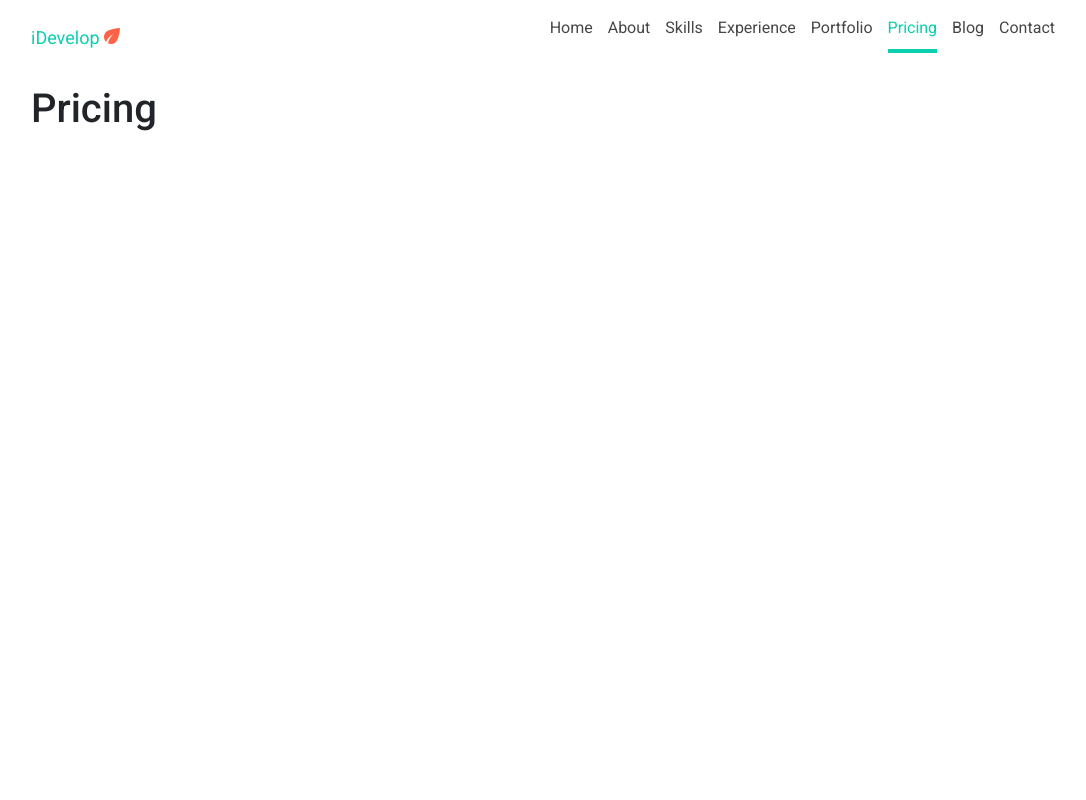
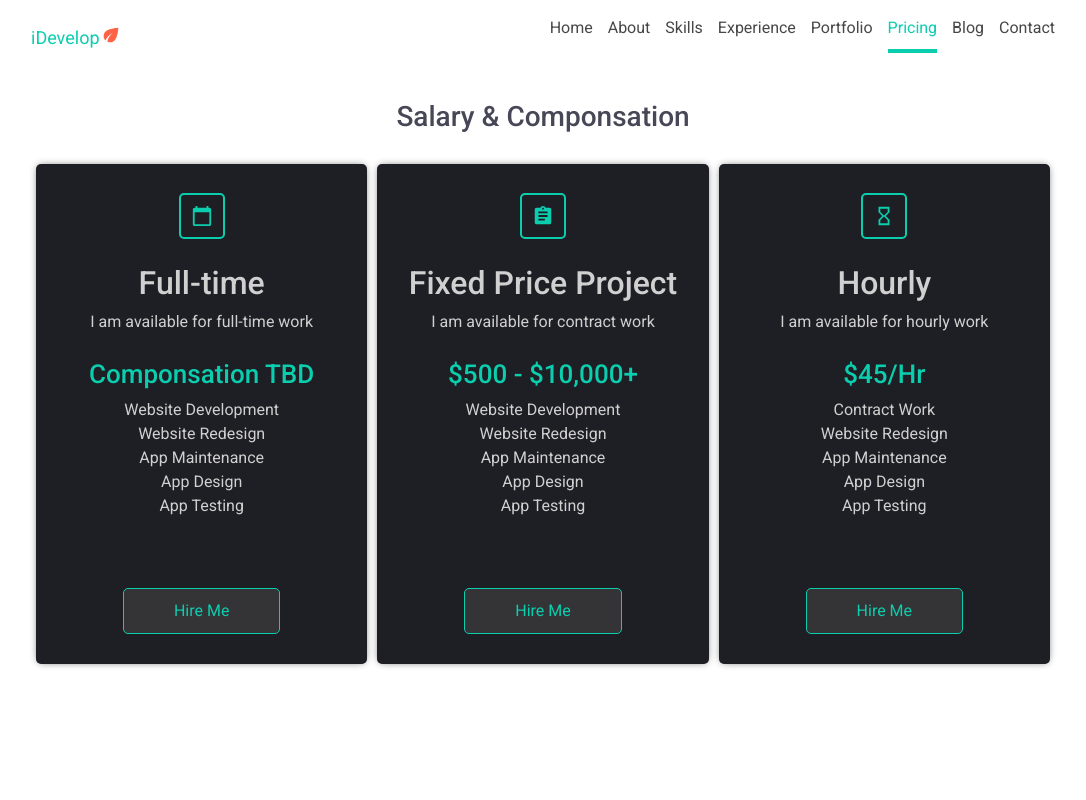
Before and after one commit to amarbessedik/portfolio-resume-v1, a React (Create React App) app: page /pricing in a window 1280 px wide. Shown: the top 800 px of the page, without its empty margins (97-1183 px from the left). Built offline with nearby package versions, Linux system fonts and the light colour scheme.

Commit message:
Pricing page added

```diff
--- a/src/App.css
+++ b/src/App.css
@@ -6,6 +6,10 @@
 .app__wrapper {
   width: 80vw;
   margin: 10px auto;
+}
+
+.MuiSvgIcon-root{
+  font-size: 22px!important;
 }
 
 @media screen and (max-width: 900px) {
--- a/src/pages/About/About.js
+++ b/src/pages/About/About.js
@@ -6,7 +6,12 @@ import GetAppIcon from "@material-ui/icons/GetApp";
 import web_programming from "../../images/web_programming.jpg";
 import freelancing from "../../images/freelancing.jpg";
 import consulting from "../../images/consulting.jpg";
+import ambition from "../../images/ambition.jpg";
 import WorkCard from "./WorkCard";
+import CodeIcon from "@material-ui/icons/Code";
+import WorkIcon from "@material-ui/icons/Work";
+import HomeWorkIcon from "@material-ui/icons/HomeWork";
+import FlagIcon from "@material-ui/icons/Flag";
 
 const About = () => {
   return (
@@ -27,13 +32,13 @@ const About = () => {
           <ul>
             {tags.map(({ name, color }, index) => {
               return (
-                <li>
+                <li key={index}>
                   <span>
                     <button
                       style={{
                         background: `#fff`,
-                        color: '#777',
-                        border: `1px solid #999`,
+                        color: "#5c6063",
+                        border: `1px solid #5c6063`,
                         // boxShadow: `0 0 12px -4px ${color}`,
                       }}
                       className={styles.tag__btn}
@@ -59,9 +64,34 @@ const About = () => {
       <div className={styles.what__I__do}>
         <h3>What I do</h3>
         <div className={styles.work__cards__wrapper}>
-          <WorkCard title='Web Development' image={web_programming} caption={'lorem'}/>
-          <WorkCard title='Freelancing' image={freelancing} caption={'lorem'}/>
-          <WorkCard title='Consulting' image={consulting} caption={'lorem'}/>
+          <WorkCard
+            title="Web Programming"
+            image={web_programming}
+            caption={"lorem"}
+            borderTopColor="#02B3E4"
+            icon={<CodeIcon />}
+          />
+          <WorkCard
+            title="Freelancing"
+            image={freelancing}
+            caption={"lorem"}
+            borderTopColor="#FFAE0C"
+            icon={<WorkIcon />}
+          />
+          <WorkCard
+            title="Contract Work"
+            image={consulting}
+            caption={"lorem"}
+            borderTopColor="#9F4CDF"
+            icon={<HomeWorkIcon />}
+          />
+          <WorkCard
+            title="Ambition"
+            image={ambition}
+            caption={"lorem"}
+            borderTopColor="#51ECD2"
+            icon={<FlagIcon />}
+          />
         </div>
       </div>
     </div>
--- a/src/pages/About/About.module.css
+++ b/src/pages/About/About.module.css
@@ -3,7 +3,7 @@
   display: flex;
   flex-direction: column;
 }
-.about__page{
+.about__page {
   display: flex;
 }
 
@@ -14,8 +14,9 @@
 
 .about__me {
   flex: 3;
-  padding-top: 10%;
-  padding-left: 10%;
+  padding-top: 5%;
+  padding-left: 8%;
+  color: #5c6063;
 }
 
 .about__me > *:not(:last-child) {
@@ -47,9 +48,8 @@
   color: #fff;
   border-radius: 15px;
   border: none;
-  /* box-shadow: 0 0 8px -4px #333; */
   font-size: 12px;
-  cursor: context-menu!important;
+  cursor: context-menu !important;
 }
 
 .tag__btn:focus {
@@ -58,36 +58,35 @@
 
 .download__btn {
   margin: 50px auto !important;
-  padding: 5px 30px!important;
-  background: #51ecd2!important;
-  color: #242424!important;
-  border-radius: 25px!important;
-  box-shadow: none!important;
+  padding: 5px 30px !important;
+  background: #51ecd2 !important;
+  color: #242424 !important;
+  border-radius: 25px !important;
+  box-shadow: none !important;
 }
-.download__btn:hover{
-  /* box-shadow: 0 0 8px -3px #000!important; */
-  background: #a3f1e4!important;
+.download__btn:hover {
+  background: #a3f1e4 !important;
 }
 
 /* what I do section */
-.what__I__do{
-  /* border: 1px solid red; */
+.what__I__do {
   display: flex;
   flex-direction: column;
   justify-content: center;
   align-items: center;
 }
-.work__cards__wrapper{
-  /* border: 1px solid blue; */
+.work__cards__wrapper {
   width: 100%;
   display: flex;
   justify-content: space-between;
-  align-items: center;
+  /* align-items: center; */
   flex-wrap: wrap;
+  min-height: 180px;
 }
 
-.what__I__do h3{
-  margin: 30px auto;
+.what__I__do h3 {
+  margin: 10px auto 20px;
+  color: #5c6063;
 }
 
 /* Media Queries */
@@ -99,7 +98,7 @@
   .about__me {
     padding-left: 0;
   }
-  .about__image__wrapper{
+  .about__image__wrapper {
     height: 16rem;
   }
   .about__me {
--- a/src/pages/About/WorkCard.js
+++ b/src/pages/About/WorkCard.js
@@ -1,16 +1,58 @@
-import React from 'react';
+import React, { useState } from 'react';
 import styles from './WorkCard.module.css';
+import UnfoldMoreIcon from "@material-ui/icons/UnfoldMore";
+import CloseIcon from "@material-ui/icons/Close";
 
-const WorkCard = ({title, image, caption}) => {
+const WorkCard = ({title, image, caption, borderTopColor, icon}) => {
+    const [expand, setExpand] = useState(false);
+    const style = {
+      color: borderTopColor,
+    }
+
+    const handleClick = () =>{
+      setExpand(!expand);
+    }
+
     return (
-      <div className={styles.work__card}>
-        <h5>{title}</h5>
-        <div className={styles.work__card__image}>
-          <img src={image} alt="" />
+      <div
+        style={{ borderTop: `3px solid ${borderTopColor}` }}
+        className={styles.work__card}
+      >
+        <div
+          style={{
+            display: expand ? "none" : "flex",
+            flexDirection: "column",
+            justifyContent: "center",
+            alignItems: "center",
+          }}
+        >
+          <div style={style} className={styles.card__icon}>
+            {icon}
+          </div>
+          <h5 style={style}>{title}</h5>
+          <div className={styles.work__card__image}>
+            <img src={image} alt="" />
+            <div className={styles.image__overlay}></div>
+          </div>
         </div>
-        <p>
-          {caption}
-        </p>
+        <div className={styles.card__caption__container}>
+          <div
+            onClick={handleClick}
+            className={styles.expand__btn__container}
+          >
+            {!expand ? (
+              <UnfoldMoreIcon className={styles.unfold__more__icon} />
+            ) : (
+              <CloseIcon className={styles.unfold__less__icon} />
+            )}
+          </div>
+          <div
+            style={{ display: expand ? "block" : "none" }}
+            className={styles.card__caption__text}
+          >
+            <p>{caption}</p>
+          </div>
+        </div>
       </div>
     );
 }
--- a/src/pages/Experience/education.js
+++ b/src/pages/Experience/education.js
@@ -2,14 +2,14 @@
 export default [
   {
     degree: "MS. in Computer Science",
-    institution: "Westchester University Of Penssylvania",
+    institution: "West Chester University Of Penssylvania",
     url: "https://www.wcupa.edu/",
     year: "2016-2018",
     description: "A great opportunity to Study computer science at wcupa. I had great exposure to a variety of subjects and industries.",
   },
   {
     degree: "Graduate Certificate in Web Technology",
-    institution: "Westchester University Of Penssylvania",
+    institution: "West Chester University Of Penssylvania",
     url: "https://www.wcupa.edu/",
     year: "2014-2016",
     description: "A great opportunity to Study web technology at wcupa. All the credetials were transferable to a Master's program in computer science.",
--- /dev/null
+++ b/src/pages/Pricing/PriceTag.js
@@ -0,0 +1,28 @@
+import React from "react";
+import styles from "./PriceTag.module.css";
+import { Link } from 'react-router-dom';
+
+const PriceTag = ({ title, workType, price, icon, options }) => {
+  return (
+    <div className={styles.price__tag}>
+      <div style={{ color: "#0BCEAF" }} className={styles.price__tag__icon}>
+        {icon}
+      </div>
+      <h2>{title}</h2>
+      <p>I am available for {workType}</p>
+      <h4>{price}</h4>
+      <ul>
+        {options.map((option, index) => {
+          return <li key={index}>{option}</li>;
+        })}
+      </ul>
+      <div className={styles.hire__me__btn__container}>
+          <Link className={styles.hire__me__btn} to='/'>
+              Hire Me
+          </Link>
+      </div>
+    </div>
+  );
+};
+
+export default PriceTag;
--- /dev/null
+++ b/src/pages/Pricing/PriceTag.module.css
@@ -0,0 +1,64 @@
+.price__tag{
+    box-shadow: 0 0 8px -3px#1E1E25;
+    height: 500px;
+    background: #1E1E25;
+    color: rgb(209, 208, 208);
+    display: flex;
+    flex-direction: column;
+    justify-content: center;
+    align-items: center;
+    width: 32%;
+    flex: 1;
+    padding: 25px 0;
+    border-radius: 5px;
+    min-width: 300px;
+    margin: 5px;
+}
+
+.price__tag__icon >*{
+    box-sizing: content-box;
+    font-size: 36px!important;
+    padding: 10px;
+    margin-bottom: 25px;
+    border: 2px solid #0BCEAF;
+    border-radius: 5px;
+}
+
+.price__tag ul{
+    list-style: none;
+    text-align: center;
+}
+.price__tag h4{
+    color: #0BCEAF;
+    font-size: 26px;
+}
+.price__tag p{
+    font-size: 1rem;
+    margin-bottom: 25px;
+}
+.hire__me__btn__container{
+    height: 100px;
+    display: flex;
+    align-items: flex-end;
+}
+.hire__me__btn{
+    border: 1px solid #0BCEAF;
+    padding: 10px 50px;
+    border-radius: 5px;
+    color: #0BCEAF;
+    height: fit-content;
+    background: #343436;
+    transition: .5s ease background;
+}
+.hire__me__btn:hover{
+  text-decoration: none;
+  color: #fff;
+  background: #0BCEAF;
+  border: 1px solid;
+}
+
+@media only screen and (max-width: 1000px){
+    .price__tag{
+          width: 40%;
+    }
+}
--- a/src/pages/Pricing/Pricing.js
+++ b/src/pages/Pricing/Pricing.js
@@ -1,10 +1,37 @@
 import React from "react";
+import PriceTag from "./PriceTag";
 import styles from "./Pricing.module.css";
+import CalendarTodayIcon from "@material-ui/icons/CalendarToday";
+import HourglassEmptyIcon from "@material-ui/icons/HourglassEmpty";
+import AssignmentIcon from "@material-ui/icons/Assignment";
 
 const Pricing = () => {
   return (
     <div className={styles.pricing__page}>
-      <h1>Pricing</h1>
+      <h3>Salary &amp; Componsation</h3>
+      <div className={styles.price__tags__container}>
+        <PriceTag
+          title="Full-time"
+          workType="full-time work"
+          price="Componsation TBD"
+          options={["Website Development", "Website Redesign", "App Maintenance", "App Design", "App Testing"]}
+          icon={<CalendarTodayIcon />}
+        />
+        <PriceTag
+          title="Fixed Price Project"
+          workType="contract work"
+          price="$500 - $10,000+"
+          options={["Website Development", "Website Redesign", "App Maintenance", "App Design", "App Testing"]}
+          icon={<AssignmentIcon />}
+        />
+        <PriceTag
+          title="Hourly"
+          workType="hourly work"
+          price="$45/Hr"
+          options={["Contract Work", "Website Redesign", "App Maintenance", "App Design", "App Testing"]}
+          icon={<HourglassEmptyIcon />}
+        />
+      </div>
     </div>
   );
 };
--- a/src/pages/Pricing/Pricing.module.css
+++ b/src/pages/Pricing/Pricing.module.css
@@ -1,3 +1,24 @@
 .pricing__page {
-  height: calc(100vh - 75px);
+  min-height: calc(100vh - 75px);
 }
+.pricing__page h3{
+  text-align: center;
+  margin: 25px auto;
+  color: #474757;
+}
+.price__tags__container{
+  display: flex;
+  justify-content: space-between;
+  align-items: center;
+  flex-wrap: wrap;
+}
+.price__tags__container:nth-child(1){
+  font-size: 22px!important;
+  border: 1px solid red;
+}
+
+@media only screen and (max-width: 1000px){
+  .price__tags__container{
+    justify-content: center;
+  }
+}
```
Also changed, not shown: src/pages/About/WorkCard.module.css (+73 -16 lines), src/images/ambition.jpg (added).
